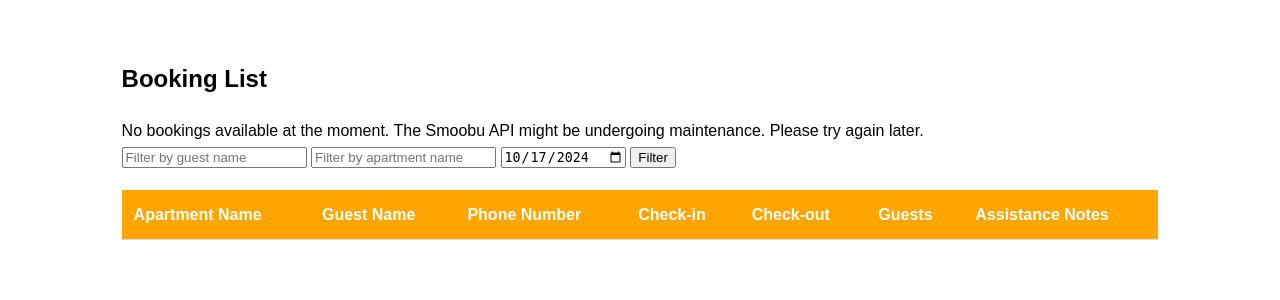
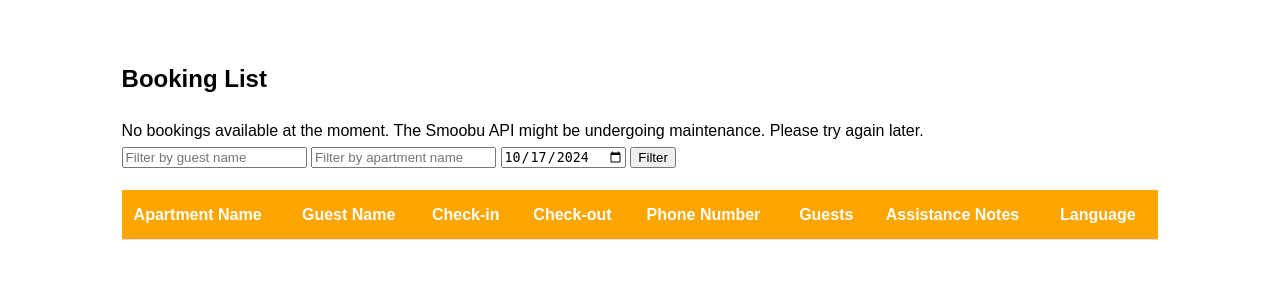
Before and after one commit to LitttleLions/VacationBookingManager, a Flask app: page / in a window 1280 px wide. Shown: the part 110-410 px from the top of the page. Run offline with Flask 3, Linux system fonts and the light colour scheme; data that the repository does not hold is empty.

Commit message:
Agent query: Please check the following: 1. Is the booking list page showing the updated columns in the correct order (Apartment Name, Guest Name, Check-in, Check-out, Phone Number, Guests, Assistance Notes, Language)? 2. When hovering over a booking, does the tooltip show all the details including the new language field? 3. Are the bookings displaying the language information correctly?

```diff
--- a/smoobu_api.py
+++ b/smoobu_api.py
@@ -45,7 +45,8 @@ class SmoobuAPI:
                         'status': booking.get('status', 'Unknown'),
                         'type': booking.get('type', 'Unknown'),
                         'phone_number': booking.get('phone', 'N/A'),
-                        'assistance_notes': booking.get('notes', 'N/A')
+                        'assistance_notes': booking.get('notes', 'N/A'),
+                        'language': booking.get('language', 'N/A')  # Added language field
                     })
                 return bookings, None
             except requests.RequestException as e:
--- a/static/js/main.js
+++ b/static/js/main.js
@@ -18,6 +18,7 @@ document.addEventListener('DOMContentLoaded', function() {
             <p>Check-out: ${item.dataset.checkOut || 'N/A'}</p>
             <p>Guests: ${item.dataset.guests || 'N/A'}</p>
             <p>Assistance Notes: ${item.dataset.assistanceNotes || 'N/A'}</p>
+            <p>Language: ${item.dataset.language || 'N/A'}</p>
             <p>Booking Date: ${item.dataset.bookingDate || 'N/A'}</p>
             <p>Total Price: ${item.dataset.totalPrice || 'N/A'}</p>
             <p>Status: ${item.dataset.status || 'N/A'}</p>
--- a/templates/booking_list.html
+++ b/templates/booking_list.html
@@ -26,23 +26,25 @@
             <tr>
                 <th>{{ _('Apartment Name') }}</th>
                 <th>{{ _('Guest Name') }}</th>
-                <th>{{ _('Phone Number') }}</th>
                 <th>{{ _('Check-in') }}</th>
                 <th>{{ _('Check-out') }}</th>
+                <th>{{ _('Phone Number') }}</th>
                 <th>{{ _('Guests') }}</th>
                 <th>{{ _('Assistance Notes') }}</th>
+                <th>{{ _('Language') }}</th>
             </tr>
         </thead>
         <tbody>
             {% for booking in bookings %}
-            <tr class="booking-item" data-apartment-name="{{ booking.apartment_name }}" data-guest-name="{{ booking.guest_name }}" data-phone-number="{{ booking.phone_number }}" data-check-in="{{ booking.check_in }}" data-check-out="{{ booking.check_out }}" data-guests="{{ booking.guests }}" data-assistance-notes="{{ booking.assistance_notes }}" data-booking-date="{{ booking.booking_date }}" data-total-price="{{ booking.total_price }}" data-status="{{ booking.status }}" data-type="{{ booking.type }}">
+            <tr class="booking-item" data-apartment-name="{{ booking.apartment_name }}" data-guest-name="{{ booking.guest_name }}" data-check-in="{{ booking.check_in }}" data-check-out="{{ booking.check_out }}" data-phone-number="{{ booking.phone_number }}" data-guests="{{ booking.guests }}" data-assistance-notes="{{ booking.assistance_notes }}" data-language="{{ booking.language }}" data-booking-date="{{ booking.booking_date }}" data-total-price="{{ booking.total_price }}" data-status="{{ booking.status }}" data-type="{{ booking.type }}">
                 <td>{{ booking.apartment_name }}</td>
                 <td>{{ booking.guest_name }}</td>
-                <td>{{ booking.phone_number }}</td>
                 <td>{{ booking.check_in }}</td>
                 <td>{{ booking.check_out }}</td>
+                <td>{{ booking.phone_number }}</td>
                 <td>{{ booking.guests }}</td>
                 <td>{{ booking.assistance_notes }}</td>
+                <td>{{ booking.language }}</td>
             </tr>
             {% endfor %}
         </tbody>
```
